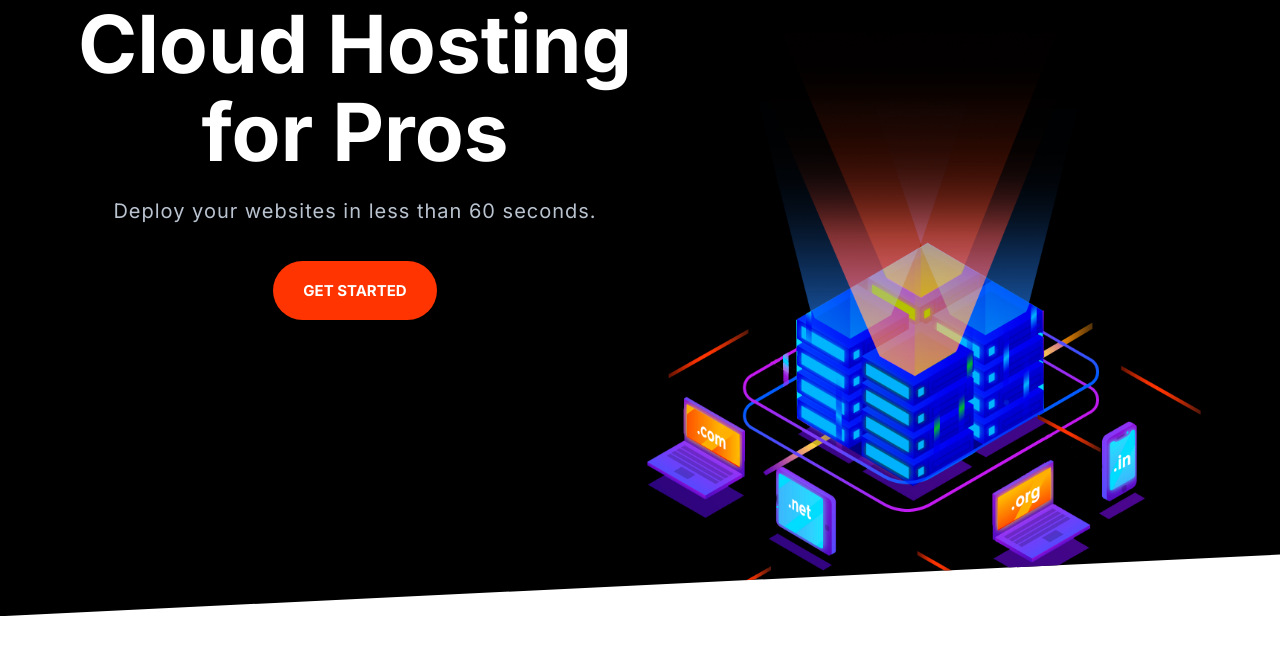
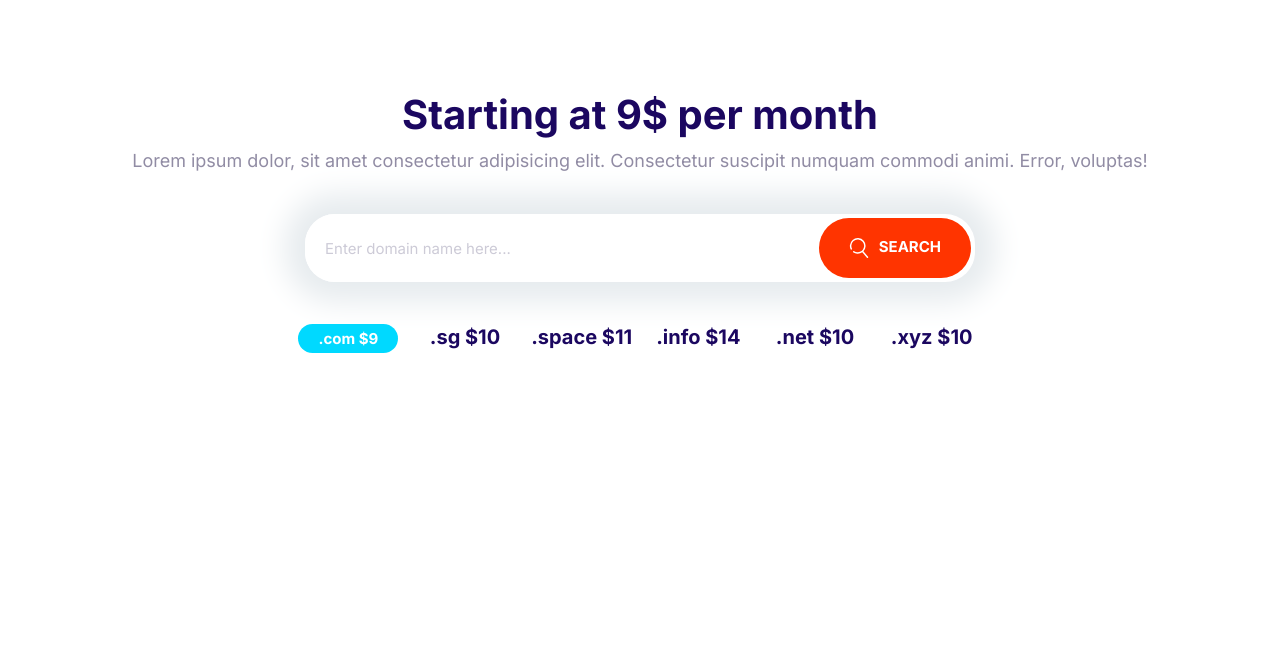
Before and after one commit to BartlomiejWerc/Moshify, a plain HTML site: page index.html in a window 1280 px wide. Drawn offline with Linux system fonts and the light colour scheme.

Commit message:
domainblock

```diff
--- a/css/styles.css
+++ b/css/styles.css
@@ -168,6 +168,7 @@ font-weight: bold;
         font-size: 1.8rem;
         font-weight: 600;
         margin: 1rem 0;
+        outline: 0;
         text-transform: uppercase;
         padding: 2rem 3rem;
         border: 0;
@@ -175,6 +176,12 @@ font-weight: bold;
         cursor: pointer;
         white-space: nowrap;
         text-align: center;
+    }
+    .btn .icon {
+        width: 2rem;
+        height: 2rem;
+        margin-right: 1rem;
+        vertical-align: middle;
     }
     .btn--primary {
         background: var(--color-primary);
@@ -239,7 +246,7 @@ padding-right: 6rem;
     .input-group .input {
         border: 0;
         flex-grow: 1;
-        padding: 1.5rem 1rem;
+        padding: 1.5rem 2rem;
     }
     .input-group .btn {
         margin: 4px;
@@ -594,3 +601,26 @@ margin-bottom: 0;
         align-self: center;
     }
 }
+.block-domain .input-group {
+    box-shadow: 0 0 30px 20px #e6ebee;
+    border: 0;
+    margin: 4rem auto;
+    max-width: 670px;
+}
+
+.block-domain__prices {
+    display: grid;
+    grid-template-columns: repeat(3, 1fr);
+    grid-template-rows: repeat(2, 6rem);
+    font-size: 2rem;
+    font-weight: 600;
+    justify-items: center;
+    max-width: 700px;
+    margin: 0 auto;
+}
+
+@media screen and (min-width: 768px) {
+    .block-domain__prices {
+        grid-template-columns: repeat(auto-fit, minmax(10rem, 1fr));
+    }
+}
--- a/index.html
+++ b/index.html
@@ -14,17 +14,34 @@
     <link rel="stylesheet" href="../css/styles.css" />
   </head>
   <body>
-    <section class="block block--dark block--skewed-left hero">
-      <div class="container grid grid--1x2">
-        <header class="block__header hero__contant">
-          <h1 class="block__heading">Cloud Hosting for Pros</h1>
-          <p class="hero__tagline">
-            Deploy your websites in less than 60 seconds.
-          </p>
-          <a href="" class="btn btn--accent btn--stretched">Get Started</a>
-        </header>
-        <img class="hero__image" src="images/banner.png" alt="" />
+    <section class="block container block-domain">
+      <header class="block__header">
+        <h2>Starting at 9$ per month</h2>
+        <p>
+          Lorem ipsum dolor, sit amet consectetur adipisicing elit. Consectetur
+          suscipit numquam commodi animi. Error, voluptas!
+        </p>
+      </header>
+      <div class="input-group">
+        <input
+          type="text"
+          class="input"
+          placeholder="Enter domain name here..."
+        />
+        <button class="btn btn--accent">
+          <svg class="icon icon--white">
+            <use xlink:href="images/sprite.svg#search"></use></svg
+          >Search
+        </button>
       </div>
+      <ul class="list block-domain__prices">
+        <li><span class="badge badge--secondary">.com $9</span></li>
+        <li>.sg $10</li>
+        <li>.space $11</li>
+        <li>.info $14</li>
+        <li>.net $10</li>
+        <li>.xyz $10</li>
+      </ul>
     </section>
     <script src="js/main.js"></script>
   </body>
```
Also changed, not shown: components/domainblocks.html (added, +25 -0 lines).
